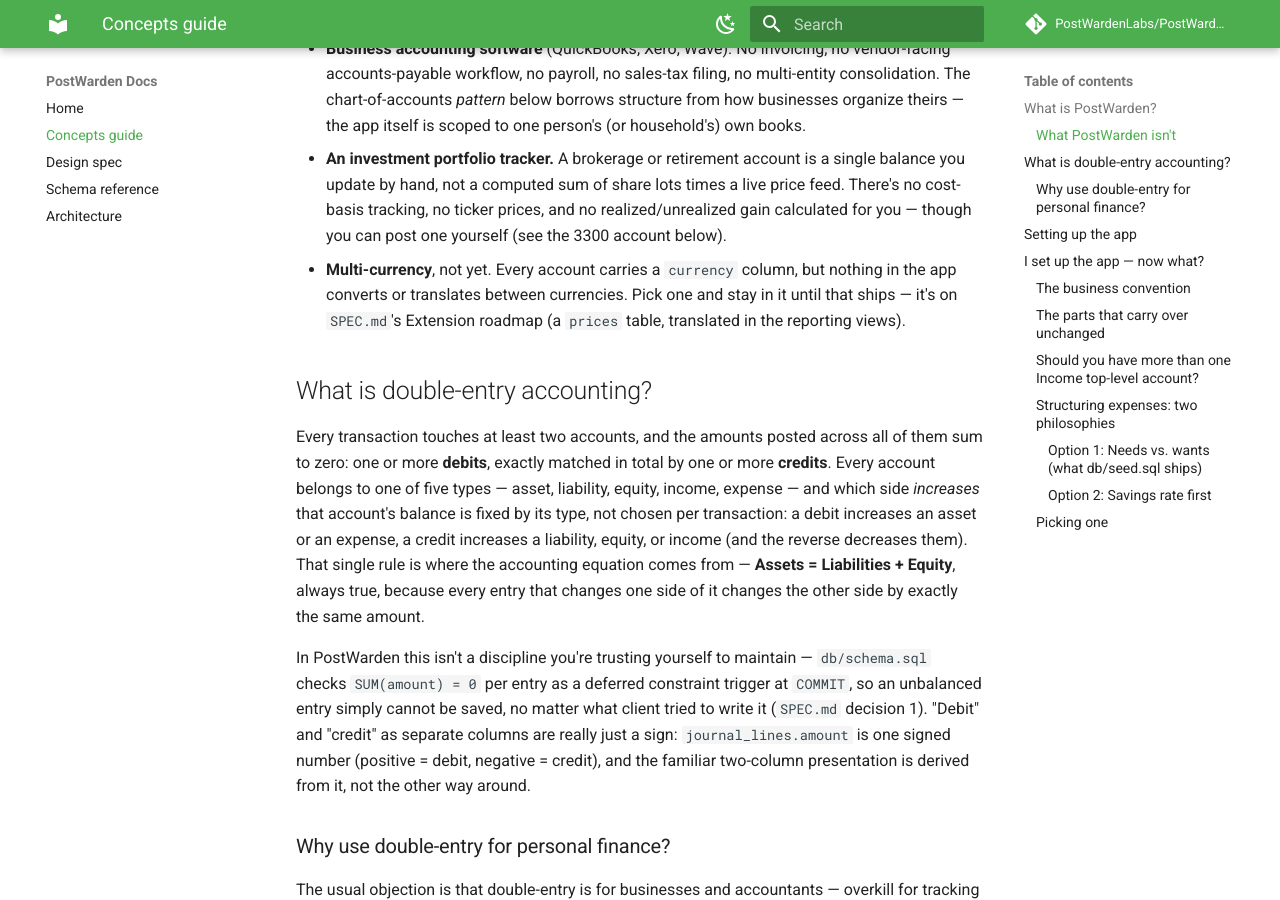
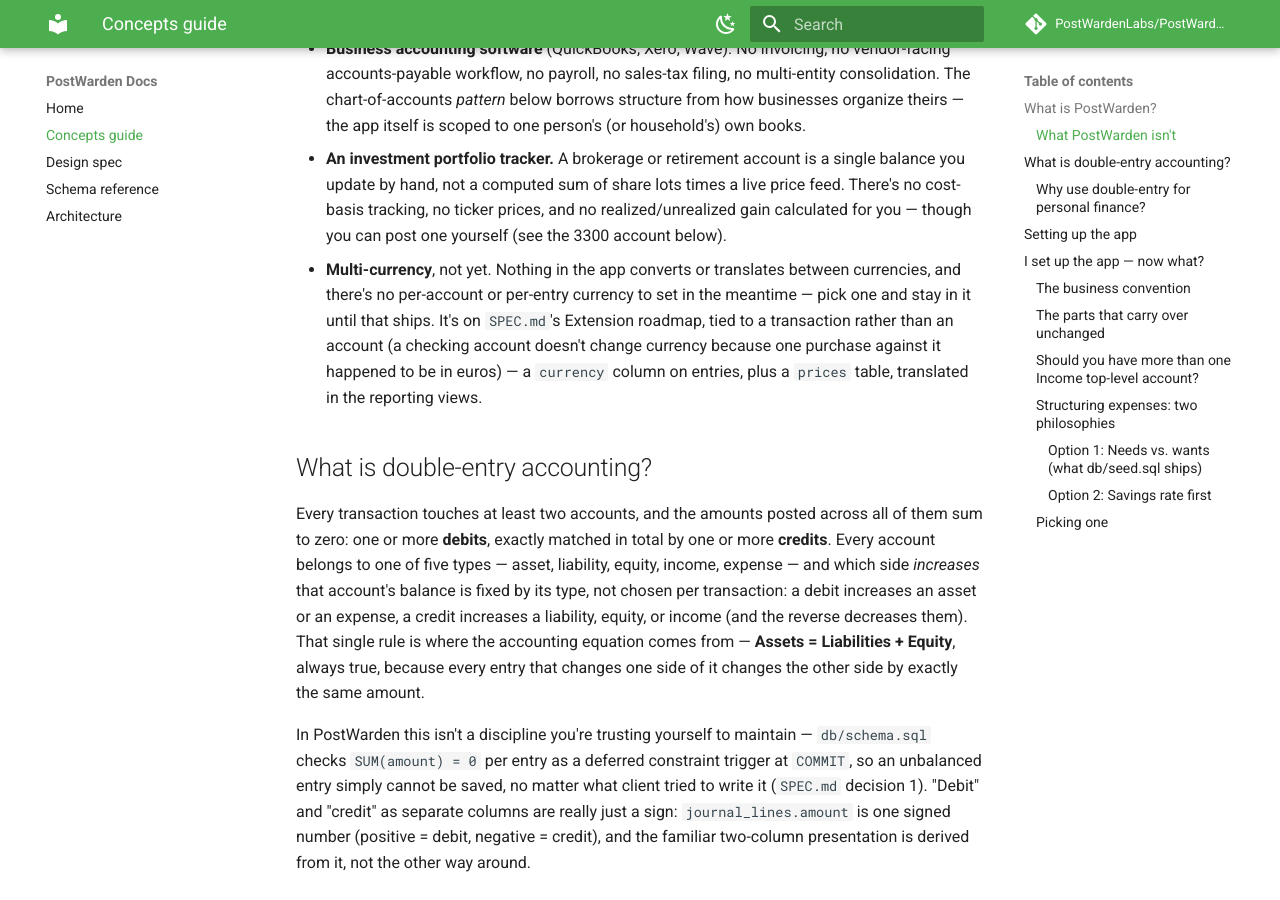
Before and after one commit to PostWardenLabs/PostWarden, an MkDocs documentation site: the page built from docs/GUIDE.md, in a window 1280 px wide and 900 px high, scrolled down 943 px. Built offline with MkDocs 1.6.1 and Material for MkDocs 9.7.7, drawn with Linux system fonts in a browser that asks for light colours; comment, search, counter and statistics services are not loaded.

Commit message:
Drop accounts.currency — per-account was the wrong shape
Follow-up to ed5a3ec's schema audit, prompted by a product call rather
than a usage finding this time: accounts.currency was already unused
end to end (no route ever set it past its own 'MXN' default, no UI, no
real consumer), left alone at the time because SPEC.md's own roadmap
had it earmarked for eventual multi-currency support. Reconsidered:
per-account currency is the wrong mental model for this app regardless
of whether it ever gets wired up. A checking account is a single
real-world account no matter what currency a given purchase against it
happened to post in — "what currency is this account" was never
actually the question multi-currency support needs answered; "what
currency was this transaction" is. If it ever ships, the column
belongs on journal_entries (or journal_lines, for a split that
genuinely mixes currencies), not accounts — deliberately not adding it
there yet, this is just clearing the wrong scaffolding out of the way.

Removed from accounts itself and from v_dim_account's three SELECT
lists (the recursive CTE's anchor and recursive arms, plus the final
projection) — the only other place it appeared. Confirmed via grep
across app/, app/templates/, tests/, and every .md doc that nothing
else ever referenced accounts.currency or v_dim_account.currency.

Updated docs to match: SPEC.md's Extension roadmap Multi-currency
entry (now points at journal_entries, with the reasoning above),
docs/SCHEMA.md's accounts bullet (dropped the now-false "currency
(defaulted, not yet used...)" clause), docs/GUIDE.md's own
multi-currency caveat for newcomers (no longer claims every account
carries a currency column).

Verified: docker compose down -v + up -d --build starts clean; \d
accounts and \d v_dim_account in psql confirm the column is gone from
both; manual smoke test across every page that reads through
v_dim_account (Accounts, Trial Balance, Income Statement, Balance
Sheet, Variance, Journal, plus both the Trial Balance and Journal XLSX
exports) all render 200; all 50 tests/test_invariants.py cases pass
unchanged. Not user-visible (the column was never exposed in the UI),
so no VERSION bump.

Co-Authored-By: Claude Sonnet 5 <noreply@anthropic.com>

```diff
--- a/docs/GUIDE.md
+++ b/docs/GUIDE.md
@@ -48,11 +48,14 @@ ideas underneath those features, not a tour of the screens.
   share lots times a live price feed. There's no cost-basis tracking,
   no ticker prices, and no realized/unrealized gain calculated for
   you — though you can post one yourself (see the 3300 account below).
-- **Multi-currency**, not yet. Every account carries a `currency`
-  column, but nothing in the app converts or translates between
-  currencies. Pick one and stay in it until that ships — it's on
-  `SPEC.md`'s Extension roadmap (a `prices` table, translated in the
-  reporting views).
+- **Multi-currency**, not yet. Nothing in the app converts or
+  translates between currencies, and there's no per-account or
+  per-entry currency to set in the meantime — pick one and stay in it
+  until that ships. It's on `SPEC.md`'s Extension roadmap, tied to a
+  transaction rather than an account (a checking account doesn't
+  change currency because one purchase against it happened to be in
+  euros) — a `currency` column on entries, plus a `prices` table,
+  translated in the reporting views.
 
 ## What is double-entry accounting?
 
```
Also changed, not shown: SPEC.md (+18 -2 lines), docs/SCHEMA.md (+1 -2 lines), 1 other file.
